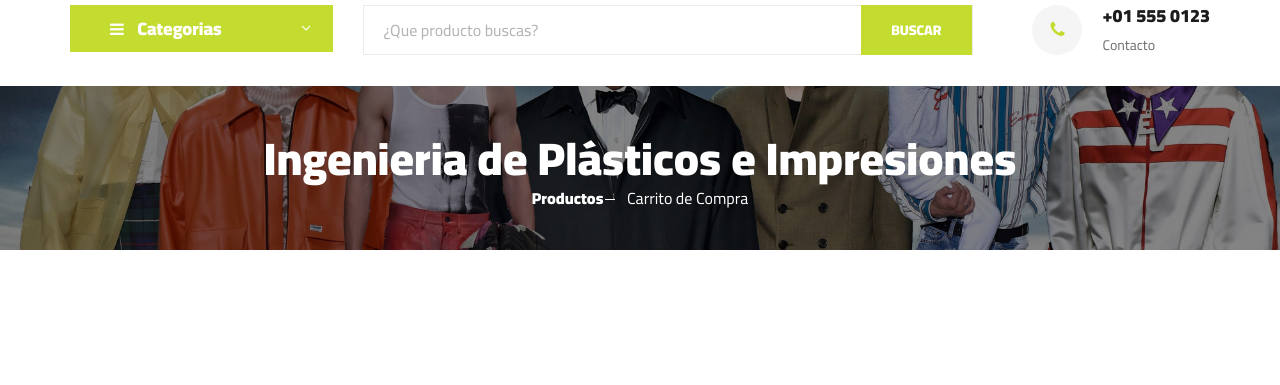
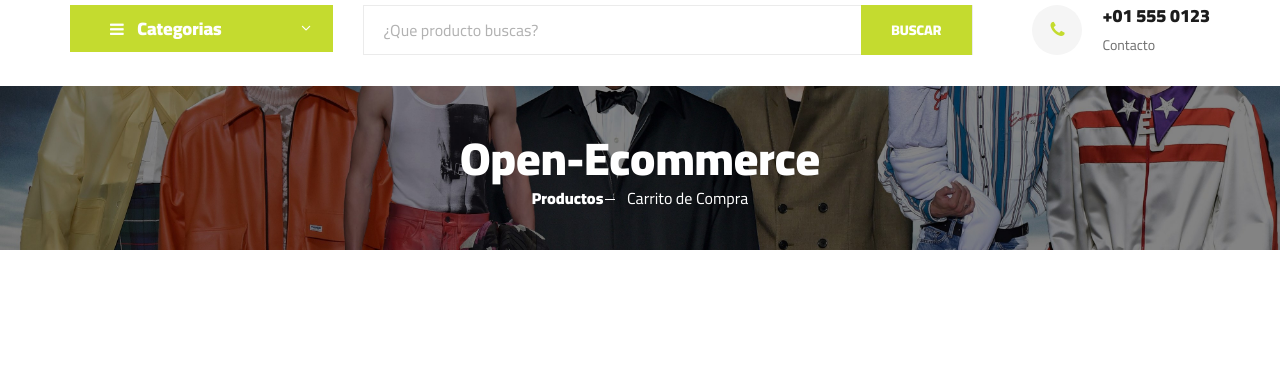
Before and after one commit to Maiggk/Open-Ecommerce, a Django app: template templates/order_summary.html in a window 1280 px wide. Shown: the part 159-544 px from the top of the page. Run offline with Django 4.2, Linux system fonts and the light colour scheme; the template is opened without the code that fills it, so the values that code supplies are empty; some libraries are stand-ins or nearby versions.

Commit message:
Update order_summary.html

```diff
--- a/templates/order_summary.html
+++ b/templates/order_summary.html
@@ -16,7 +16,7 @@
         <div class="row">
             <div class="col-lg-12 text-center">
                 <div class="breadcrumb__text">
-                    <h2>Ingenieria de Plásticos e Impresiones</h2>
+                    <h2>Open-Ecommerce</h2>
                     <div class="breadcrumb__option">
                         <a href="{% url 'nucleo:home' %}">Productos</a>
                         <span>Carrito de Compra</span>
```
